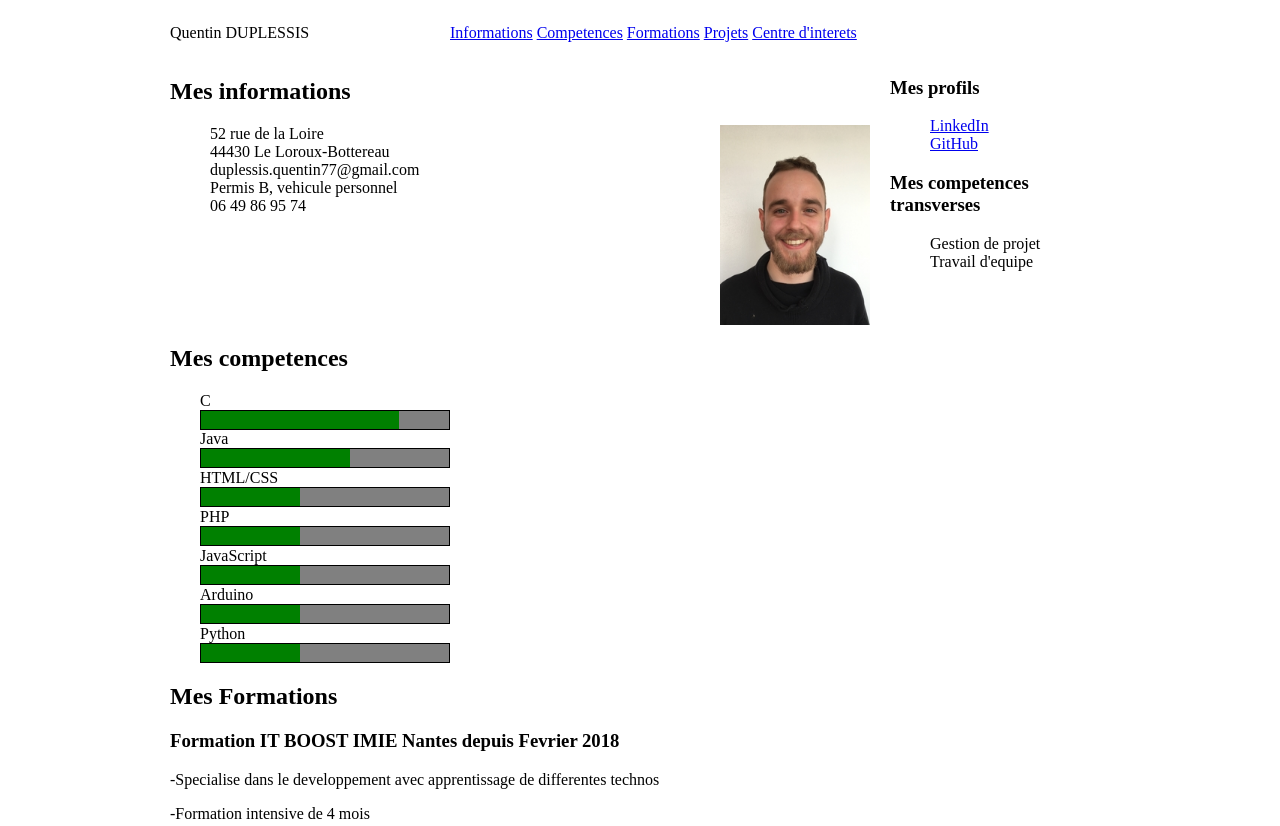
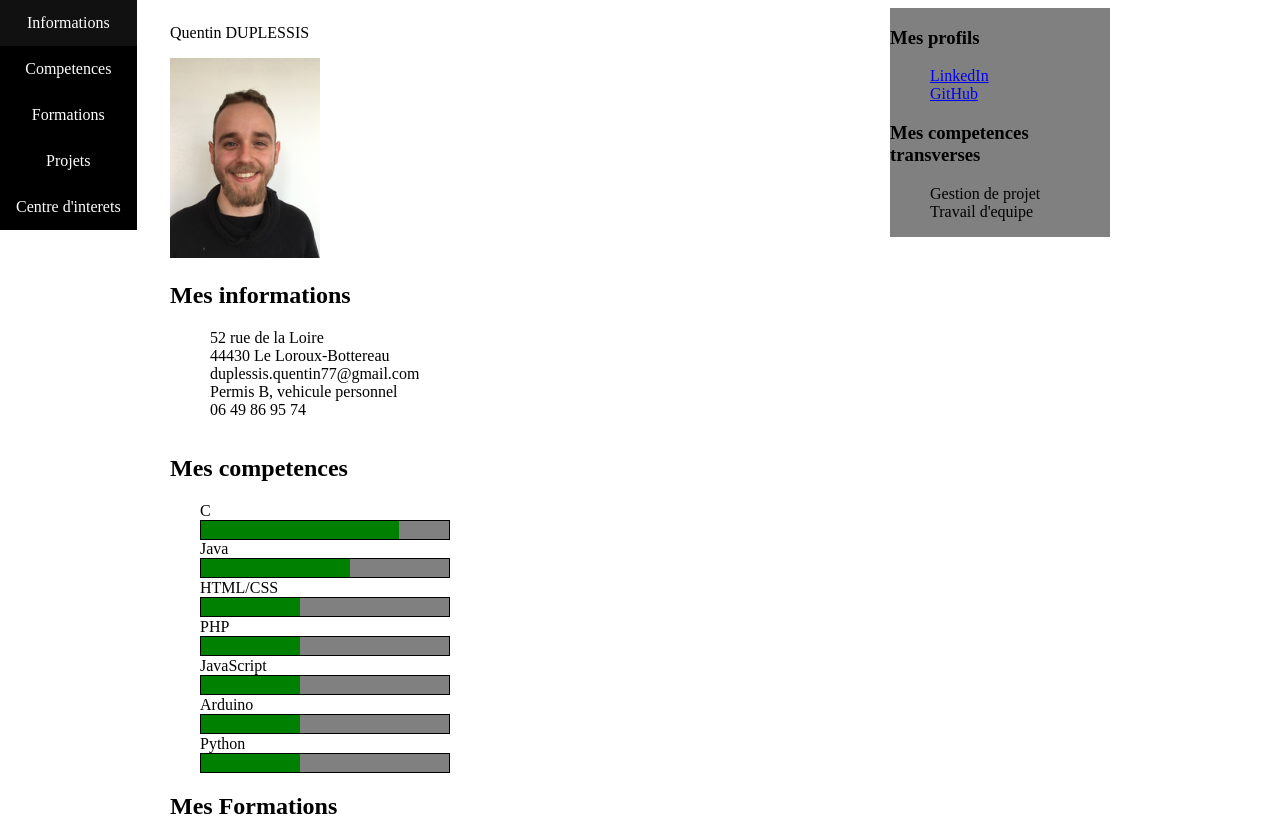
Before and after one commit to Eolinexenoz/CV, a plain HTML site: page index.html in a window 1280 px wide. Shown: the top 826 px of the page. Drawn offline with Linux system fonts and the light colour scheme.

Commit message:
Ajout barre de navigation

```diff
--- a/index.html
+++ b/index.html
@@ -9,6 +9,18 @@
 <body>
     <div class="container_12">
         <header class="head">
+            <div class="grid_3 titresidebar">
+                <h3 class="">Mes profils</h3>
+                <ul>
+                    <li><a href="https://www.linkedin.com/in/quentin-duplessis-ba6987159/">LinkedIn</a></li>
+                    <li><a href="https://github.com/eolinexenoz">GitHub</a></li>
+                </ul>
+                <h3>Mes competences transverses</h3>
+                <ul>
+                    <li>Gestion de projet</li>
+                    <li>Travail d'equipe</li>
+                </ul>
+            </div>
             <div class="grid_3">
                 <p>Quentin DUPLESSIS</p>
             </div>
@@ -23,64 +35,53 @@
             </div>
         </header>
         <div class="grid_9 infos">
-            <h2 class="" id="info">Mes informations</h2>
+            <img src="style/IMG_6659.jpg" alt="MOI" class="moi" width="150" height="200">
+            <h2 id="info">Mes informations</h2>
             <ul>
-                <img src="style/IMG_6659.jpg" alt="MOI" class="moi" width="150" height="200">
-                <li>52 rue de la Loire</li><br>
-                <li>44430 Le Loroux-Bottereau</li><br>
-                <li>duplessis.quentin77@gmail.com</li><br>
-                <li>Permis B, vehicule personnel</li><br>
-                <li>06 49 86 95 74</li><br>
-            </ul>
-        </div>
-        <div class="grid_3">
-            <h3 class="titresidebar">Mes profils</h3>
-            <ul>
-                <li><a href="https://www.linkedin.com/in/quentin-duplessis-ba6987159/">LinkedIn</a></li>
-                <li><a href="https://github.com/eolinexenoz">GitHub</a></li>
-            </ul>
-            <h3>Mes competences transverses</h3>
-            <ul>
-                <li>Gestion de projet</li>
-                <li>Travail d'equipe</li>
+                <li>52 rue de la Loire</li>
+                <li>44430 Le Loroux-Bottereau</li>
+                <li>duplessis.quentin77@gmail.com</li>
+                <li>Permis B, vehicule personnel</li>
+                <li>06 49 86 95 74</li>
             </ul>
         </div>
         <div class="grid_12">
             <h2 id="comp">Mes competences</h2>
             <div class="progress">C<br>
-                <progress id="avancement" class="progressBar" value="80" max="100"></progress>
+                <progress class="progressBar" value="80" max="100"></progress>
             </div>
         </div>
         <div class="grid_12">
             <div class="progress">Java<br>
-                <progress id="avancement" class="progressBar" value="60" max="100"></progress>
+                <progress class="progressBar" value="60" max="100"></progress>
             </div>
         </div>
         <div class="grid_12">
             <div class="progress">HTML/CSS<br>
-                <progress id="avancement" class="progressBar" value="40" max="100"></progress>
+                <progress class="progressBar" value="40" max="100"></progress>
             </div>
         </div>
         <div class="grid_12">
             <div class="progress">PHP<br>
-                <progress id="avancement" class="progressBar" value="40" max="100"></progress>
+                <progress class="progressBar" value="40" max="100"></progress>
             </div>
         </div>
         <div class="grid_12">
             <div class="progress">JavaScript<br>
-                <progress id="avancement" class="progressBar" value="40" max="100"></progress>
+                <progress class="progressBar" value="40" max="100"></progress>
             </div>
         </div>
         <div class="grid_12">
             <div class="progress">Arduino<br>
-                <progress id="avancement" class="progressBar" value="40" max="100"></progress>
+                <progress class="progressBar" value="40" max="100"></progress>
             </div>
         </div>
         <div class="grid_12">
             <div class="progress">Python<br>
-                <progress id="avancement" class="progressBar" value="40" max="100"></progress>
+                <progress class="progressBar" value="40" max="100"></progress>
             </div>
         </div>
+
         <div class="grid_12">
             <h2 id="formation">Mes Formations</h2>
             <h3>Formation IT BOOST IMIE Nantes depuis Fevrier 2018</h3>
@@ -122,8 +123,10 @@
                 <li>-Basse</li>
                 <h3>Developpement autodidacte</h3>
                 <li>-Arduino</li>
+                <li>-HTML/CSS</li>
+                <li>-Java</li>
                 <h3>SpeedCubing</h3>
-                <li>-Resolution de diverses puzzles algorithmiques</li>
+                <li>-Resolution de diverses puzzles</li>
             </ul>
         </div>
     </div>
--- a/style/style.css
+++ b/style/style.css
@@ -1,20 +1,28 @@
-.navigation li{
-    display: inline-block;
+.navigation ul{
+    overflow: hidden;
+    position: -webkit-sticky; /* Safari */
+    position: fixed;
+    margin: -210px;
+    top: 210px;
+    background-color: black;
+    flex-direction: column;
 }
 
-img.moi{
-    float: right;
+.navigation li a:hover {
+    background-color: #111;
 }
 
-.infos li{
-    float: left;
+.navigation li a {
+    display: block;
+    color: white;
+    text-align: center;
+    padding: 14px 16px;
+    text-decoration: none;
 }
 
-.infos img{
-    vertical-align: text-top;
-    margin-left: auto;
-    margin-right: auto;
-    display: block;
+.titresidebar {
+    background-color: grey;
+    float: right;
 }
 
 .progress{
@@ -31,5 +39,4 @@ img.moi{
 
 li{
     list-style-type: none;
-    margin: 0;
 }
```
